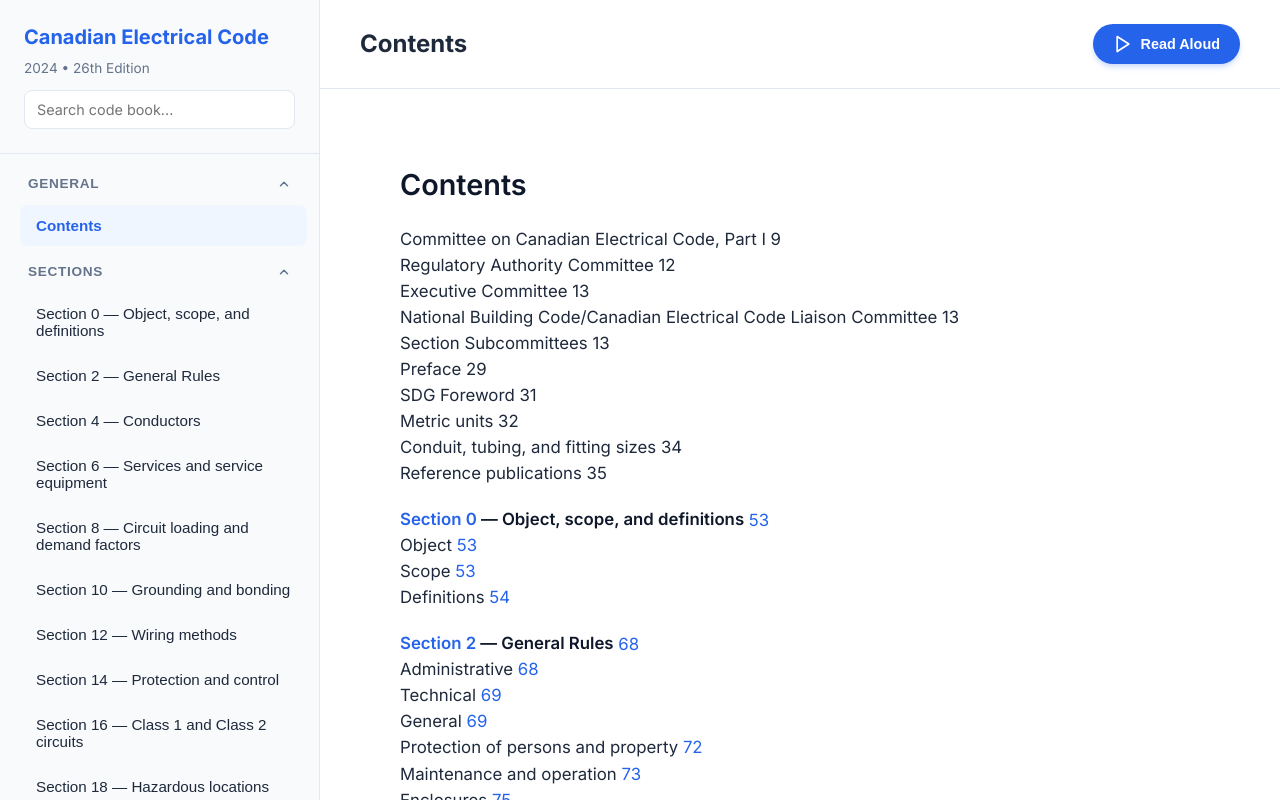
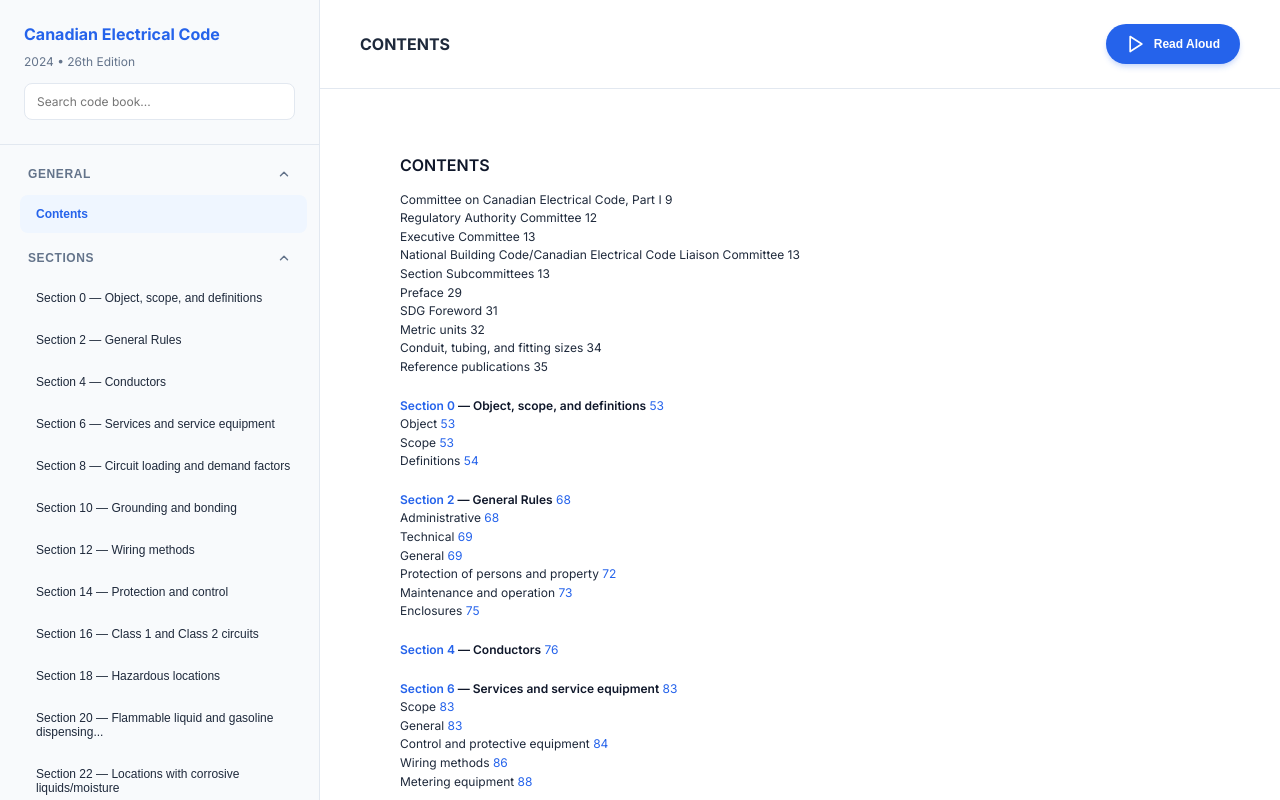
Before and after one commit to snailmailer/CanadianECode, a React (Vite) app: page / in a window 1280 px wide. Built offline with nearby package versions, Linux system fonts and the light colour scheme.

Commit message:
Fix typography, search result highlight, and see links

```diff
--- a/src/App.css
+++ b/src/App.css
@@ -9,6 +9,8 @@
   display: flex;
   width: 100%;
   height: 100%;
+  font-family: 'Aptos', 'Inter', -apple-system, sans-serif;
+  font-size: 12px;
 }
 
 .sidebar {
@@ -31,14 +33,14 @@
 }
 
 .sidebar-header h1 {
-  font-size: 1.25rem;
+  font-size: 16px;
   font-weight: 700;
   color: var(--primary-blue);
   line-height: 1.3;
 }
 
 .sidebar-header p {
-  font-size: 0.85rem;
+  font-size: 12px;
   color: var(--text-light);
   margin-top: 8px;
 }
@@ -58,7 +60,7 @@
   background: none;
   border: none;
   padding: 12px 16px;
-  font-size: 0.95rem;
+  font-size: 12px;
   color: var(--text-dark);
   border-radius: 8px;
   cursor: pointer;
@@ -100,9 +102,10 @@
 }
 
 .content-header h2 {
-  font-size: 1.5rem;
+  font-size: 16px;
   color: var(--text-dark);
   font-weight: 700;
+  text-transform: uppercase;
 }
 
 .tts-button {
@@ -114,7 +117,7 @@
   border: none;
   padding: 10px 20px;
   border-radius: 99px;
-  font-size: 0.9rem;
+  font-size: 12px;
   font-weight: 600;
   cursor: pointer;
   transition: all 0.2s ease;
@@ -152,24 +155,30 @@
 
 /* Markdown Styling */
 .markdown-body {
-  font-size: 1.05rem;
-  line-height: 1.7;
+  font-size: 12px;
+  line-height: 1.6;
   color: var(--text-dark);
 }
 .markdown-body p {
-  margin-bottom: 1.25rem;
+  margin-bottom: 1rem;
 }
-.markdown-body h1, .markdown-body h2, .markdown-body h3, .markdown-body h4 {
+.markdown-body h1, .markdown-body h2 {
   color: var(--primary-blue);
-  margin-top: 2rem;
+  margin-top: 1.5rem;
+  margin-bottom: 0.75rem;
+  font-weight: 700;
+  font-size: 16px;
+  text-transform: uppercase;
+}
+.markdown-body h3, .markdown-body h4 {
+  color: var(--primary-blue);
+  margin-top: 1.25rem;
+  margin-bottom: 0.5rem;
+  font-weight: 700;
+  font-size: 14px;
+}
+.markdown-body ul, .markdown-body ol {
   margin-bottom: 1rem;
-  font-weight: 700;
-}
-.markdown-body h1 { font-size: 1.8rem; }
-.markdown-body h2 { font-size: 1.5rem; }
-.markdown-body h3 { font-size: 1.25rem; }
-.markdown-body ul, .markdown-body ol {
-  margin-bottom: 1.25rem;
   padding-left: 1.5rem;
 }
 .markdown-body li {
@@ -179,7 +188,7 @@
   width: 100%;
   border-collapse: collapse;
   margin-bottom: 1.5rem;
-  font-size: 0.95rem;
+  font-size: 12px;
 }
 .markdown-body th, .markdown-body td {
   border: 1px solid var(--border-color);
@@ -231,7 +240,7 @@
   background: none;
   border: none;
   padding: 10px 16px;
-  font-size: 0.85rem;
+  font-size: 12px;
   font-weight: 700;
   color: var(--text-light);
   text-transform: uppercase;
@@ -366,7 +375,7 @@
   }
 
   .markdown-body {
-    font-size: 1rem;
+    font-size: 12px;
     line-height: 1.6;
   }
 }
@@ -380,7 +389,7 @@
   border: 1px solid var(--border-color);
   border-radius: 8px;
   font-family: inherit;
-  font-size: 0.9rem;
+  font-size: 12px;
   color: var(--text-dark);
   background-color: white;
   transition: border-color 0.2s;
@@ -412,11 +421,12 @@
 .search-result-card h3 {
   color: var(--primary-blue);
   margin-bottom: 8px;
-  font-size: 1.1rem;
+  font-size: 14px;
+  font-weight: bold;
 }
 .search-result-card p {
   color: var(--text-light);
-  font-size: 0.95rem;
+  font-size: 12px;
   line-height: 1.5;
 }
 
--- a/src/App.jsx
+++ b/src/App.jsx
@@ -41,6 +41,48 @@
       }
     });
   };
+};
+
+const toTitleCase = (str) => {
+  if (typeof str !== 'string') return str;
+  const articles = ['a', 'an', 'the', 'and', 'but', 'or', 'for', 'nor', 'on', 'at', 'to', 'from', 'by', 'with', 'in', 'of'];
+  return str.split(' ').map((word, index) => {
+    if (index > 0 && articles.includes(word.toLowerCase())) {
+      return word.toLowerCase();
+    }
+    return word.charAt(0).toUpperCase() + word.slice(1).toLowerCase();
+  }).join(' ');
+};
+
+const TitleCasedChildren = ({ children }) => {
+  return Children.map(children, child => {
+    if (typeof child === 'string') {
+      return toTitleCase(child);
+    }
+    if (isValidElement(child) && child.props.children) {
+      return cloneElement(child, {
+        children: <TitleCasedChildren>{child.props.children}</TitleCasedChildren>
+      });
+    }
+    return child;
+  });
+};
+
+const HighlightedText = ({ text, highlight }) => {
+  if (!highlight || !highlight.trim()) return <>{text}</>;
+  const escaped = highlight.trim().replace(/[.*+?^${}()|[\]\\]/g, '\\$&');
+  const regex = new RegExp(`(${escaped})`, 'gi');
+  const parts = text.split(regex);
+
+  return (
+    <>
+      {parts.map((part, i) =>
+        part.toLowerCase() === highlight.trim().toLowerCase()
+          ? <mark key={i} style={{ backgroundColor: '#F97316', color: 'white', padding: '0 2px', borderRadius: '3px' }}>{part}</mark>
+          : part
+      )}
+    </>
+  );
 };
 
 function App() {
@@ -108,9 +150,14 @@
   // doesn't render them as literal text (e.g. <br>, <sup>, <span>, etc.)
   const sanitizeMarkdown = (md) => {
     if (!md) return md;
-    return md
+    let sanitized = md
       .replace(/<br\s*\/?>/gi, '  \n')   // <br> → markdown hard line-break
       .replace(/<[^>]+>/g, '');            // strip all other HTML tags
+
+    // Turn "see Topic ." into a link to Topic
+    sanitized = sanitized.replace(/\bsee\s+([A-Z][A-Za-z0-9 -]+?)(?=\s*\.)/g, '[see $1](#crossref-$1)');
+
+    return sanitized;
   };
 
 
@@ -347,8 +394,8 @@
                       setActiveSectionId(res.sectionId);
                       setIsMobileMenuOpen(false);
                     }}>
-                      <h3>{res.title}</h3>
-                      <p>{res.snippet}</p>
+                      <h3><HighlightedText text={res.title} highlight={searchQuery} /></h3>
+                      <p><HighlightedText text={res.snippet} highlight={searchQuery} /></p>
                     </div>
                   ))
                 ) : (
@@ -391,6 +438,24 @@
                   rehypePlugins={[rehypeRaw, [rehypeHighlightWord, { query: highlightQuery }]]}
                   components={{
                     a: ({ href, children }) => {
+                      if (href && href.startsWith('#crossref-')) {
+                        const targetTopic = href.substring(10);
+                        return (
+                          <a href={href} className="cross-ref-link" onClick={(e) => {
+                            e.preventDefault();
+                            setSearchQuery('');
+                            setHighlightQuery(targetTopic);
+                            const targetRegex = new RegExp(`\\*\\*${targetTopic}\\*\\*`, 'i');
+                            const foundSection = sectionsData.find(sec => targetRegex.test(sec.content));
+                            if (foundSection && foundSection.id !== activeSectionId) {
+                               setActiveSectionId(foundSection.id);
+                            }
+                            setIsMobileMenuOpen(false);
+                          }}>
+                            {children}
+                          </a>
+                        );
+                      }
                       if (href && href.startsWith('#')) {
                         const targetId = href.substring(1);
                         const found = sectionsData.find(sec => sec.id === targetId || sec.id.includes(targetId));
@@ -423,7 +488,9 @@
                         }
                       }
                       return <a href={href} target="_blank" rel="noopener noreferrer">{children}</a>;
-                    }
+                    },
+                    h3: ({ children }) => <h3><TitleCasedChildren>{children}</TitleCasedChildren></h3>,
+                    h4: ({ children }) => <h4><TitleCasedChildren>{children}</TitleCasedChildren></h4>,
                   }}
                 >
                   {activeSection.id === 'contents'
```
